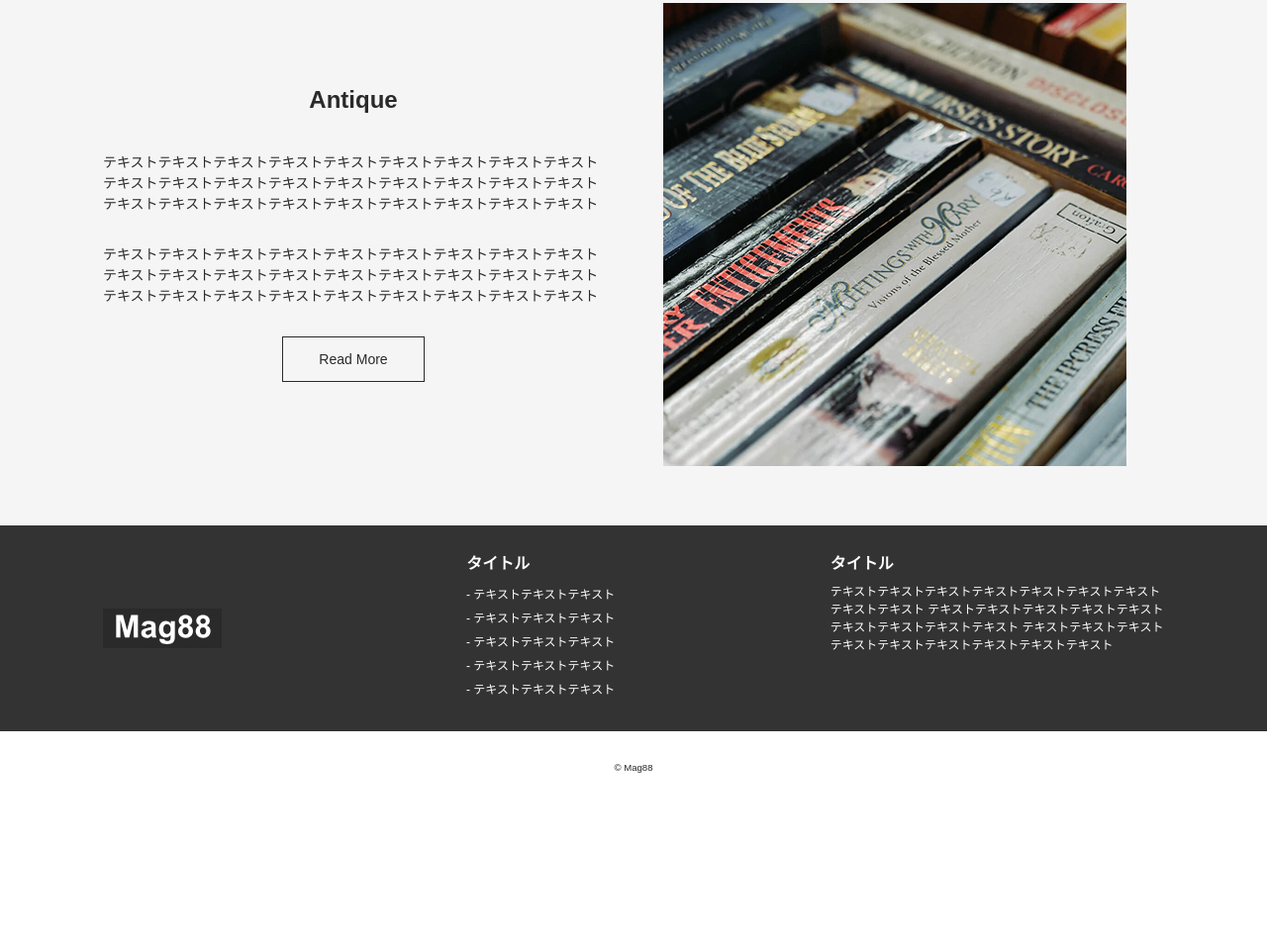
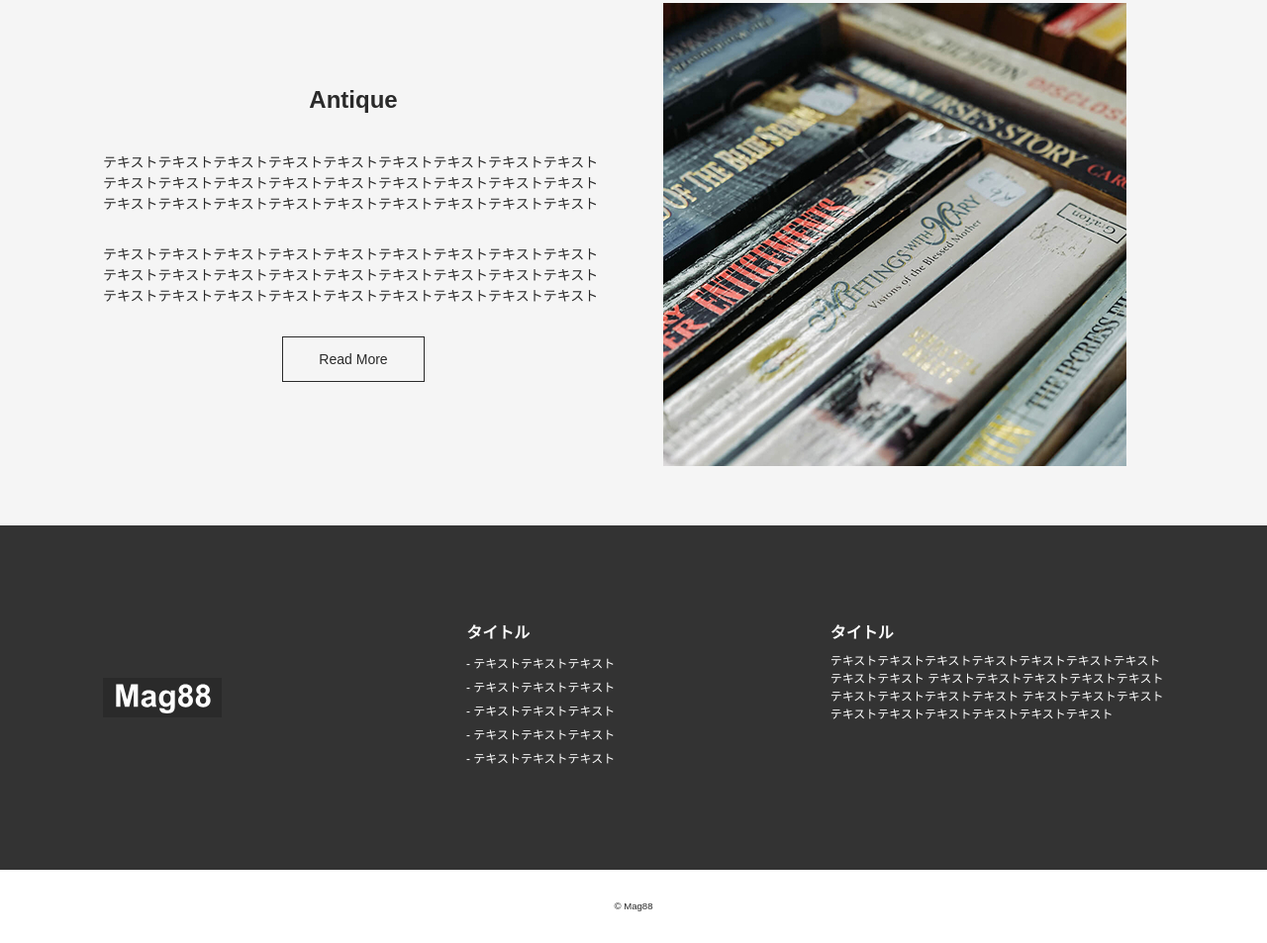
Before and after one commit to yskf0327/mag88, a plain HTML site: page index.html in a window 1280 px wide. Shown: the part 2696-3649 px from the top of the page at 99% size. Before the commit the page ends 3509 px from the top, so only its background shows below. Drawn offline with Linux system fonts and the light colour scheme; some packages are replaced by stand-ins of ours.

Commit message:
フッターの余白修正

```diff
--- a/css/style.css
+++ b/css/style.css
@@ -222,6 +222,7 @@ footer {
   }
   .footer-inner {
     flex-direction: row;
+    padding-block: 100px;
   }
   .footer-inner > * {
     flex: 1;
```
